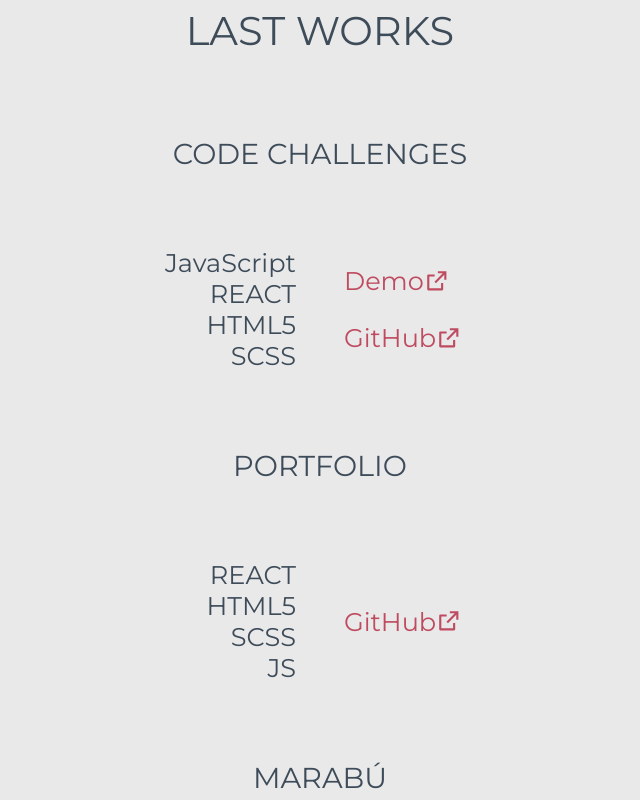
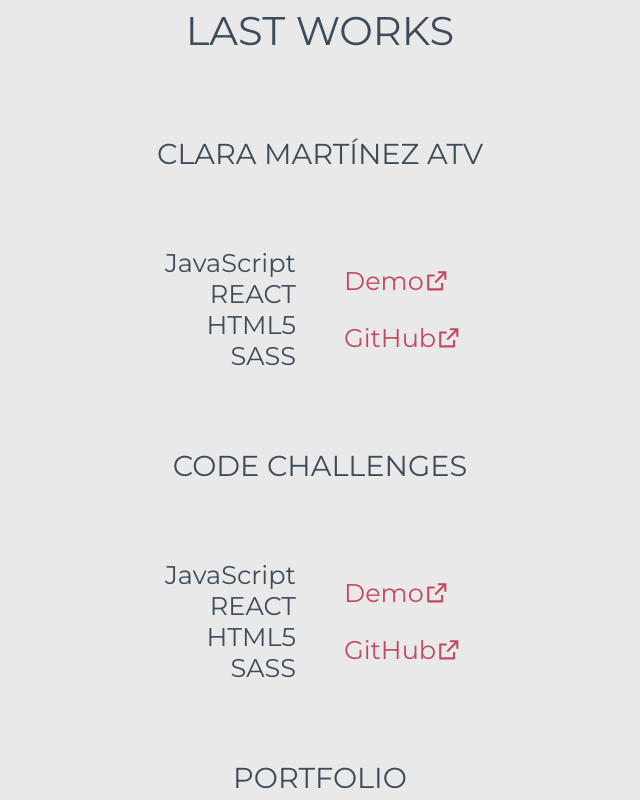
Before and after one commit to daniDNZ/danidnz.github.io, a React (Create React App) app: page / in a window 1280 px wide. Shown: the part 1080-1880 px from the top of the page, without its empty margins (320-960 px from the left). Built offline with nearby package versions, Linux system fonts and the light colour scheme.

Commit message:
claramartinezatv added

```diff
--- a/src/components/Works.js
+++ b/src/components/Works.js
@@ -10,12 +10,26 @@ export default function Works() {
                 <h2 className="h2 works__h2">Last works</h2>
                 <article className="article">
                     {/* <img src={w3} alt="Imagen" className="img article__img" loading="lazy" /> */}
+                    <h3 className="h3 article__h3">CLARA MARTÍNEZ ATV</h3>
+                    <ul className="article__ul">
+                        <li className="article__li">JavaScript</li>
+                        <li className="article__li">REACT</li>
+                        <li className="article__li">HTML5</li>
+                        <li className="article__li">SASS</li>
+                    </ul>
+                    <ul className="article__ul-social">
+                        <li className="article__li-social"><a href="https://danidnz.github.io/claramartinezatv/" className="a article__link" title="Demo Marabú" target="_blank" rel="noreferrer noopener">Demo <RiExternalLinkLine /></a></li>
+                        <li className="article__li-social"><a href="https://github.com/daniDNZ/claramartinezatv" className="a article__link" title="Repositorio" target="_blank" rel="noreferrer noopener">GitHub <RiExternalLinkLine /></a></li>
+                    </ul>
+                </article>
+                <article className="article">
+                    {/* <img src={w3} alt="Imagen" className="img article__img" loading="lazy" /> */}
                     <h3 className="h3 article__h3">CODE CHALLENGES</h3>
                     <ul className="article__ul">
                         <li className="article__li">JavaScript</li>
                         <li className="article__li">REACT</li>
                         <li className="article__li">HTML5</li>
-                        <li className="article__li">SCSS</li>
+                        <li className="article__li">SASS</li>
                     </ul>
                     <ul className="article__ul-social">
                         <li className="article__li-social"><a href="https://danidnz.github.io/code-challenges/" className="a article__link" title="Demo Marabú" target="_blank" rel="noreferrer noopener">Demo <RiExternalLinkLine /></a></li>
@@ -28,7 +42,7 @@ export default function Works() {
                     <ul className="article__ul">
                         <li className="article__li">REACT</li>
                         <li className="article__li">HTML5</li>
-                        <li className="article__li">SCSS</li>
+                        <li className="article__li">SASS</li>
                         <li className="article__li">JS</li>
                     </ul>
                     <ul className="article__ul-social">
```
